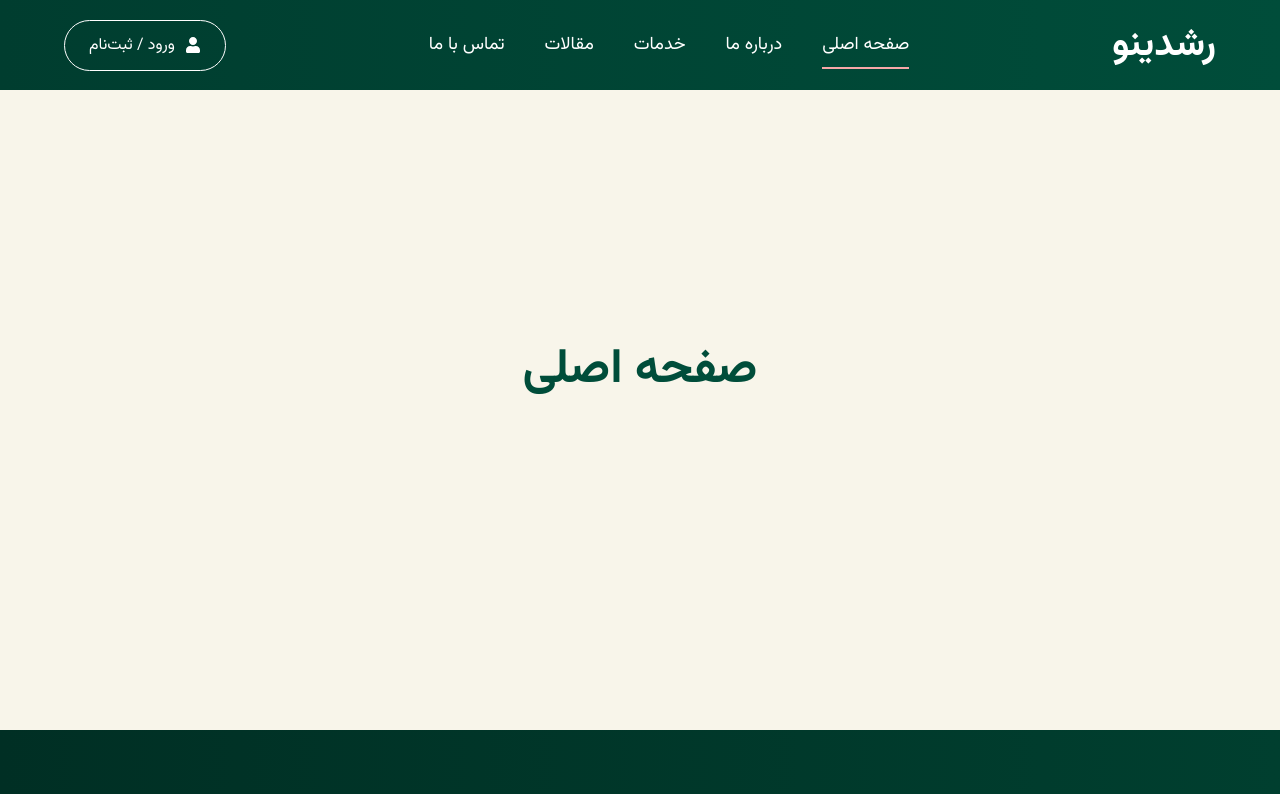
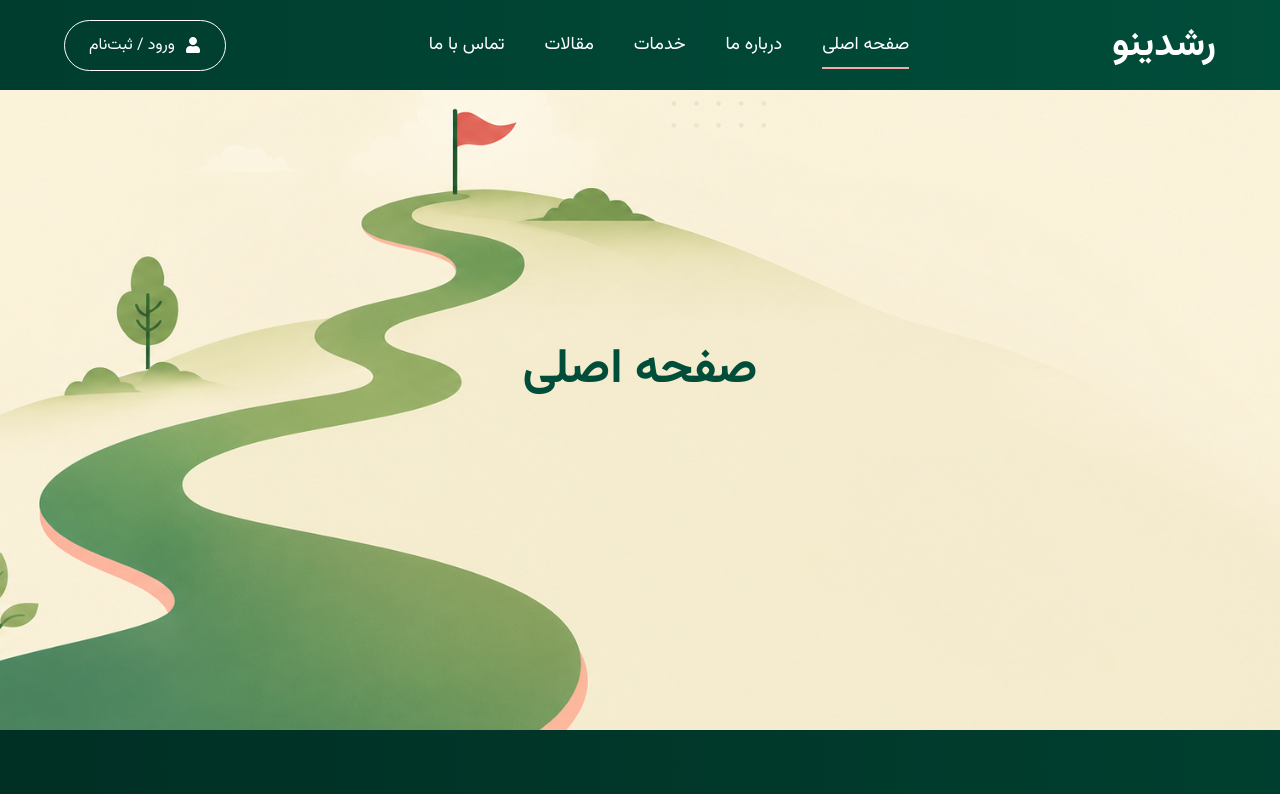
Before and after one commit to setayeshbaghaee/Roshdino-Frontend, a React (Vite) app in the folder roshdino-front/: page / in a window 1280 px wide. Shown: the top 794 px of the page. Built offline with nearby package versions, Linux system fonts and the light colour scheme.

Commit message:
backgraund-image

```diff
--- a/roshdino-front/src/styles/global.css
+++ b/roshdino-front/src/styles/global.css
@@ -6,10 +6,19 @@
   box-sizing: border-box;
 }
 
+
 body {
   direction: rtl;
   font-family: 'Vazirmatn', sans-serif;
-  background-color: #f8f5ea;
+
+  background-image: url('../assets/background.png');
+
+  background-size: cover;
+  background-position: center 100 px;
+  background-repeat: no-repeat;
+  background-attachment: fixed;
+
+  min-height: 100vh;
 }
 
 .page {
```
Also changed, not shown: roshdino-front/src/assets/background.png (added).
